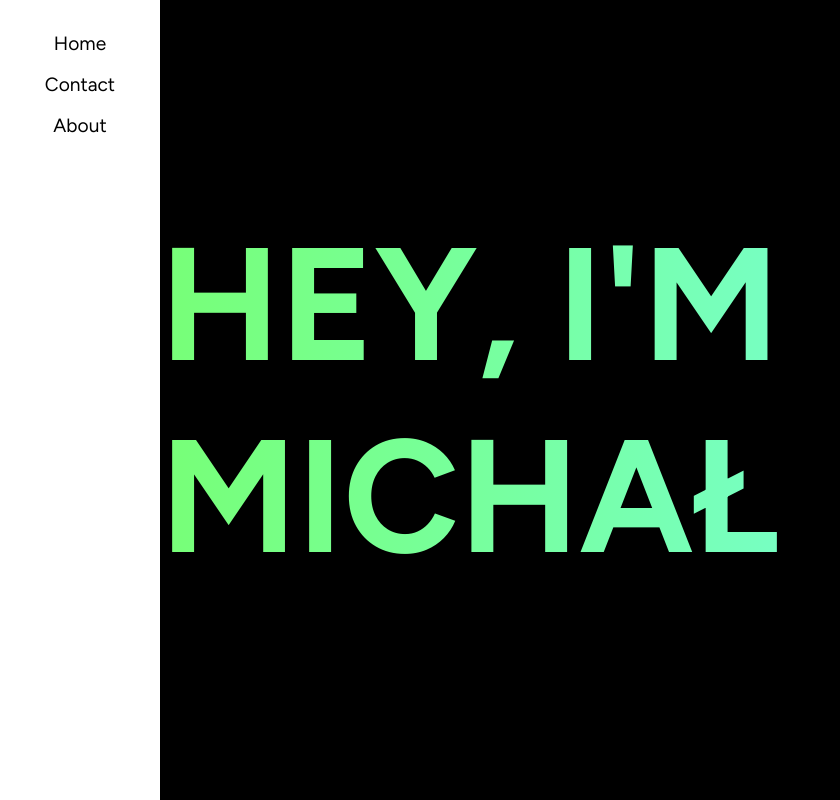
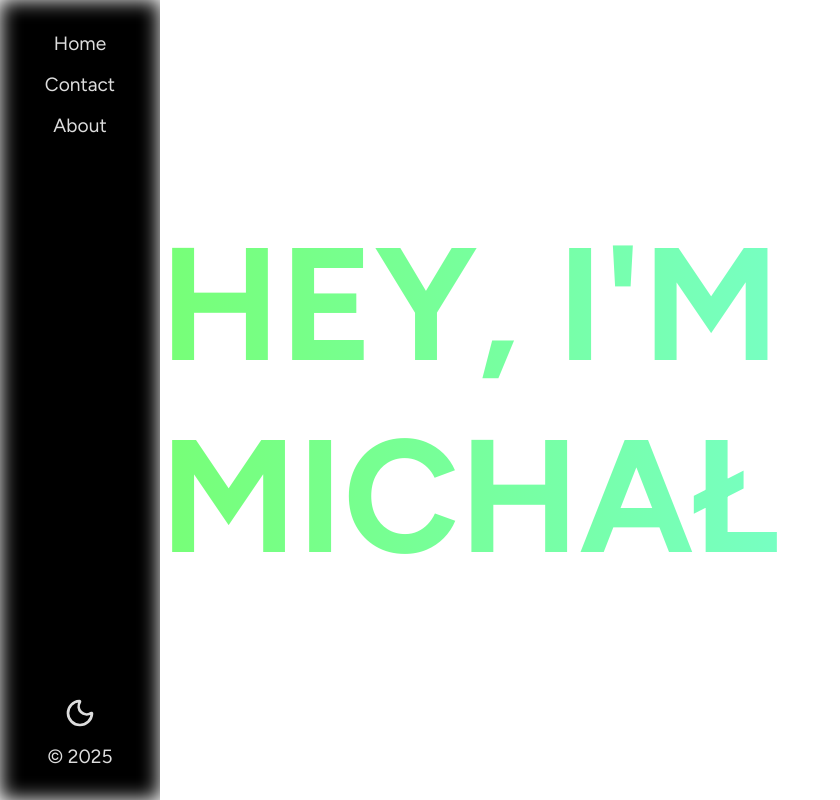
Before and after one commit to elox5/elox.dev, a SvelteKit app: page / in a window 1280 px wide. Shown: the whole page, without its empty margins (0-840 px from the left). Built offline with nearby package versions, Linux system fonts and the light colour scheme.

Commit message:
Implement theme management

```diff
--- a/package.json
+++ b/package.json
@@ -19,5 +19,8 @@
 		"svelte-check": "^4.0.0",
 		"typescript": "^5.0.0",
 		"vite": "^6.0.0"
+	},
+	"dependencies": {
+		"lucide-svelte": "^0.474.0"
 	}
 }
--- a/src/app.css
+++ b/src/app.css
@@ -1,13 +1,22 @@
 @import url('https://fonts.googleapis.com/css2?family=Figtree:wght@400;700&display=swap');
 
 :root {
+    color-scheme: light dark;
+
     font-family: 'Figtree', Arial, Helvetica, sans-serif;
 
-    --background-color: #000;
-    --text-color: #ddd;
+    background-color: light-dark(#fff, #000);
+    color: light-dark(#222, #ddd);
 
-    background-color: var(--background-color);
-    color: var(--text-color);
+    transition: background-color 0.2s ease, color 0.2s ease;
+
+    &[data-theme='dark'] {
+        color-scheme: dark;
+    }
+
+    &[data-theme='light'] {
+        color-scheme: light;
+    }
 }
 
 * {
--- a/src/routes/+layout.svelte
+++ b/src/routes/+layout.svelte
@@ -1,7 +1,25 @@
 <script lang="ts">
+    import { Moon, Sun } from "lucide-svelte";
+    import { onMount } from "svelte";
     import "../app.css";
 
     const { children } = $props();
+
+    let currentTheme = $state("light");
+
+    onMount(() => {
+        currentTheme = window.matchMedia("(prefers-color-scheme: dark)").matches
+            ? "dark"
+            : "light";
+
+        document.documentElement.setAttribute("data-theme", currentTheme);
+    });
+
+    function toggleTheme() {
+        currentTheme = currentTheme === "light" ? "dark" : "light";
+
+        document.documentElement.setAttribute("data-theme", currentTheme);
+    }
 </script>
 
 <div class="app">
@@ -9,6 +27,19 @@
         <a href="/">Home</a>
         <a href="#contact">Contact</a>
         <a href="#about">About</a>
+        <div class="spacer"></div>
+        <button
+            class="theme-toggle"
+            onclick={toggleTheme}
+            aria-label="Toggle theme"
+        >
+            {#if currentTheme === "light"}
+                <Moon class="theme-icon" />
+            {:else}
+                <Sun class="theme-icon" />
+            {/if}
+        </button>
+        <p>&copy; {new Date().getFullYear()}</p>
     </nav>
     <main>
         {@render children()}
@@ -38,9 +69,11 @@
 
         padding: 2rem;
 
-        background-color: #fff;
+        backdrop-filter: invert(1) blur(10px);
 
         font-size: 1.2rem;
+
+        color: light-dark(#ddd, #222);
     }
 
     main {
@@ -56,7 +89,9 @@
     a {
         text-decoration: none;
 
-        color: #000;
+        color: inherit;
+
+        transition: color 0.1s ease;
 
         &::after {
             content: "";
@@ -65,16 +100,63 @@
             width: 100%;
             height: 2px;
 
-            background-color: #000;
+            background-color: light-dark(#fff, #000);
 
             transform: scaleX(0);
             transform-origin: bottom right;
-            transition: transform 0.2s ease-out;
+            transition:
+                transform 0.2s ease-out,
+                background-color 0.2s ease-out;
         }
 
-        &:hover::after {
-            transform: scaleX(1);
-            transform-origin: bottom left;
+        &:hover {
+            color: #77ff77;
+
+            &::after {
+                transform: scaleX(1);
+                transform-origin: bottom left;
+                background-color: #77ff77;
+            }
+        }
+    }
+
+    p {
+        margin: 0;
+    }
+
+    .spacer {
+        flex-grow: 1;
+    }
+
+    .theme-toggle {
+        border: none;
+        background: none;
+        cursor: pointer;
+
+        width: 2rem;
+        height: 2rem;
+
+        padding: 0;
+
+        color: inherit;
+
+        transition: color 0.1s ease;
+
+        &:hover {
+            color: #77ff77;
+        }
+    }
+
+    :global(.theme-icon) {
+        width: 100%;
+        height: 100%;
+
+        transition: scale 0.2s cubic-bezier(0.34, 1.56, 0.64, 1);
+
+        scale: 1;
+
+        &:hover {
+            scale: 1.2;
         }
     }
 </style>
```
Also changed, not shown: 1 other file (tests, documents, lock files or other folders).
